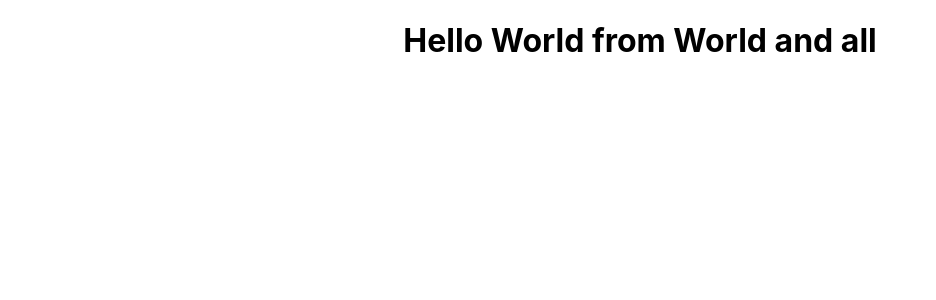
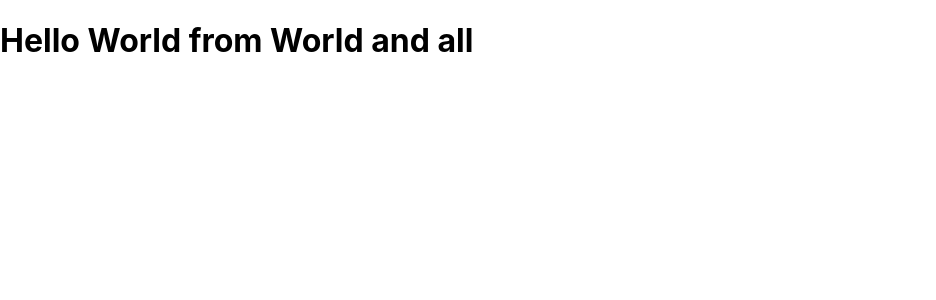
Before and after one commit to Asadullahkhankaimkhani/my-app, a React (Create React App) app: page / in a window 1280 px wide. Shown: the top 300 px of the page, without its empty margins (0-936 px from the left). Built offline with nearby package versions, Linux system fonts and the light colour scheme.

Commit message:
Update App.js

```diff
--- a/src/App.js
+++ b/src/App.js
@@ -3,9 +3,9 @@ import './App.css';
 
 function App() {
   return (
-    <div className="App">
+
      <h1>Hello World from World and all</h1>
-    </div>
+
   );
 }
 
```
